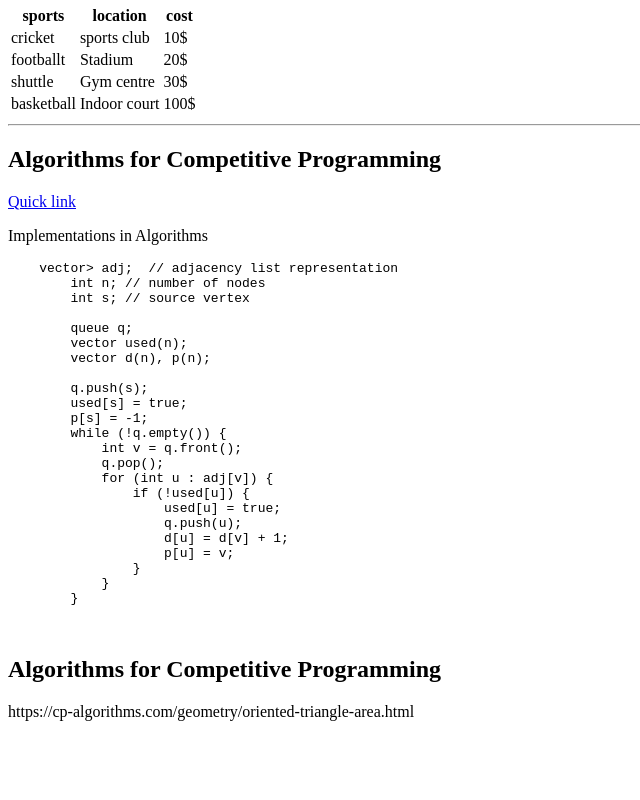
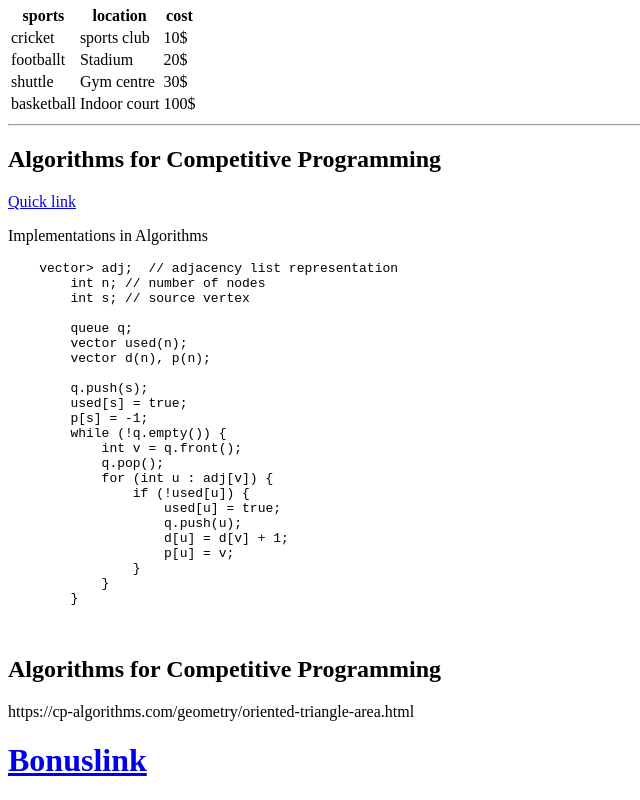
Before and after one commit to 44-563-Web-Apps-S22/webapps-s22-assignment-3-saibabu369, a plain HTML site: page index.html in a window 1280 px wide. Shown: the part 588-1388 px from the top of the page, without its empty margins (0-640 px from the left). Before the commit the page ends 1317 px from the top, so only its background shows below. Drawn offline with Linux system fonts and the light colour scheme.

Commit message:
Update index.html

```diff
--- a/index.html
+++ b/index.html
@@ -91,3 +91,8 @@ index.html.
     <h2>Algorithms for Competitive Programming</h2>
 
     <a>https://cp-algorithms.com/geometry/oriented-triangle-area.html</a>
+    <h1>
+      <a href="bonus.html">Bonuslink</a>
+    </h1>
+    </body>
+    </html>
```
